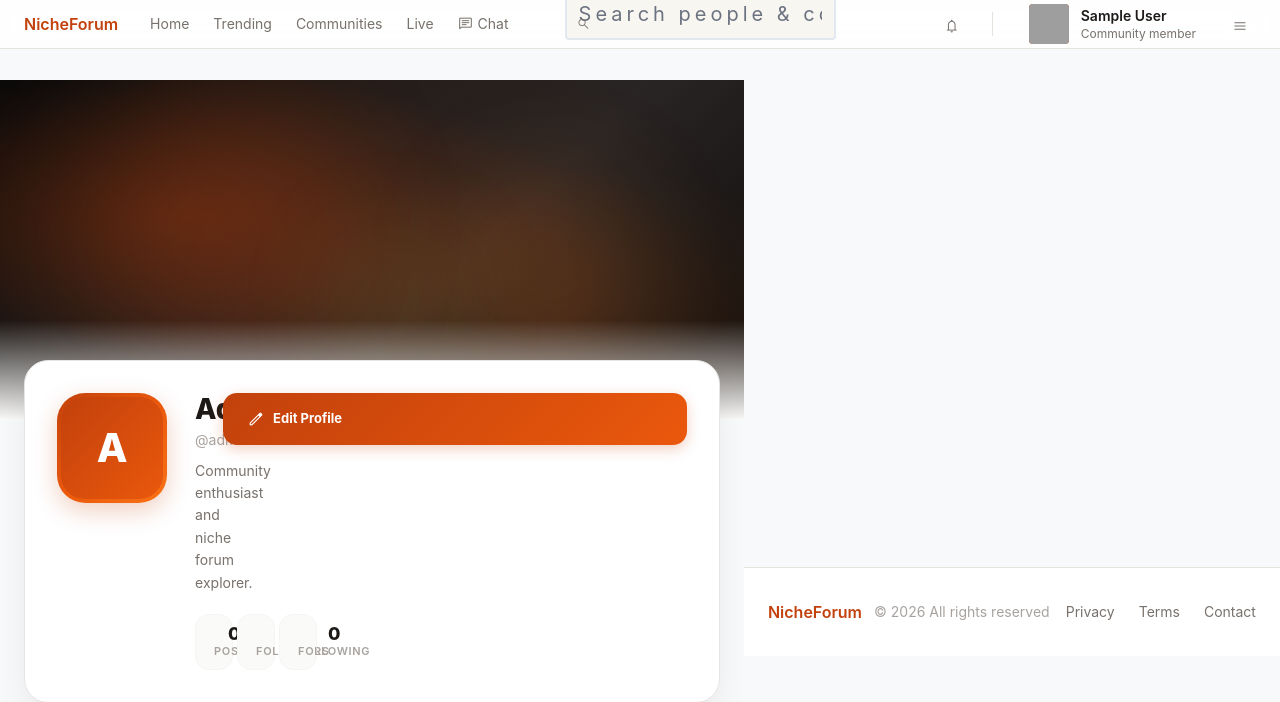
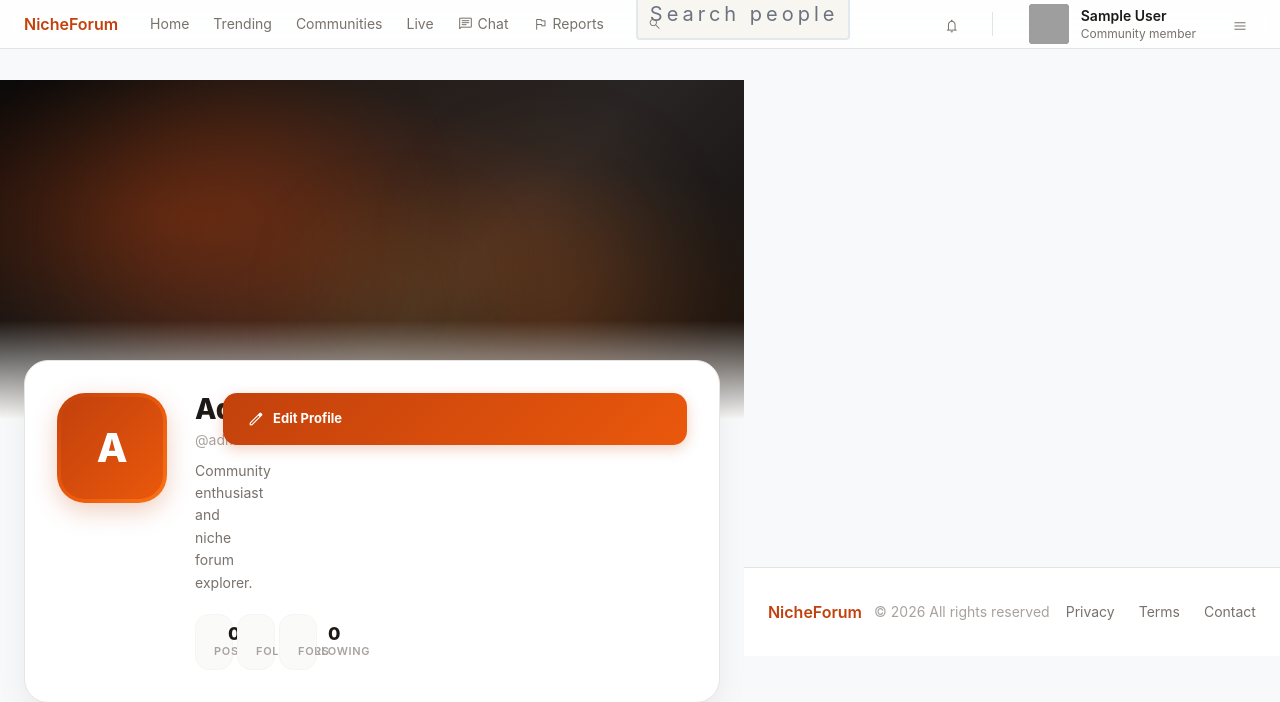
Before and after one commit to GyaljenM/AI39B_Group9_-NicheForum-, a Flask app: page /profile in a window 1280 px wide. Shown: the top 702 px of the page. Run offline with Flask 3, Linux system fonts and the light colour scheme; the visitor is signed in with stand-in values (Sample User, id 1); data that the repository does not hold is empty; some libraries are stand-ins or nearby versions; grey boxes are pictures that could not be loaded.

Commit message:
changes in base.html

```diff
--- a/app/templates/base.html
+++ b/app/templates/base.html
@@ -96,6 +96,7 @@
 {% endif %}
 {% if session.get('user_role') == 'admin' %}
 <a class="transition-colors flex items-center gap-1 {% if request.endpoint == 'Home.admin_reports' %}text-[#1C1917] border-b-2 border-[#C2410C]{% else %}text-[#78716C] hover:text-[#1C1917]{% endif %} py-5" href="{{ url_for('Home.admin_reports') }}">
+    <span class="material-symbols-outlined text-base">flag</span>Reports
 </a>
 {% endif %}
 </nav>
```
